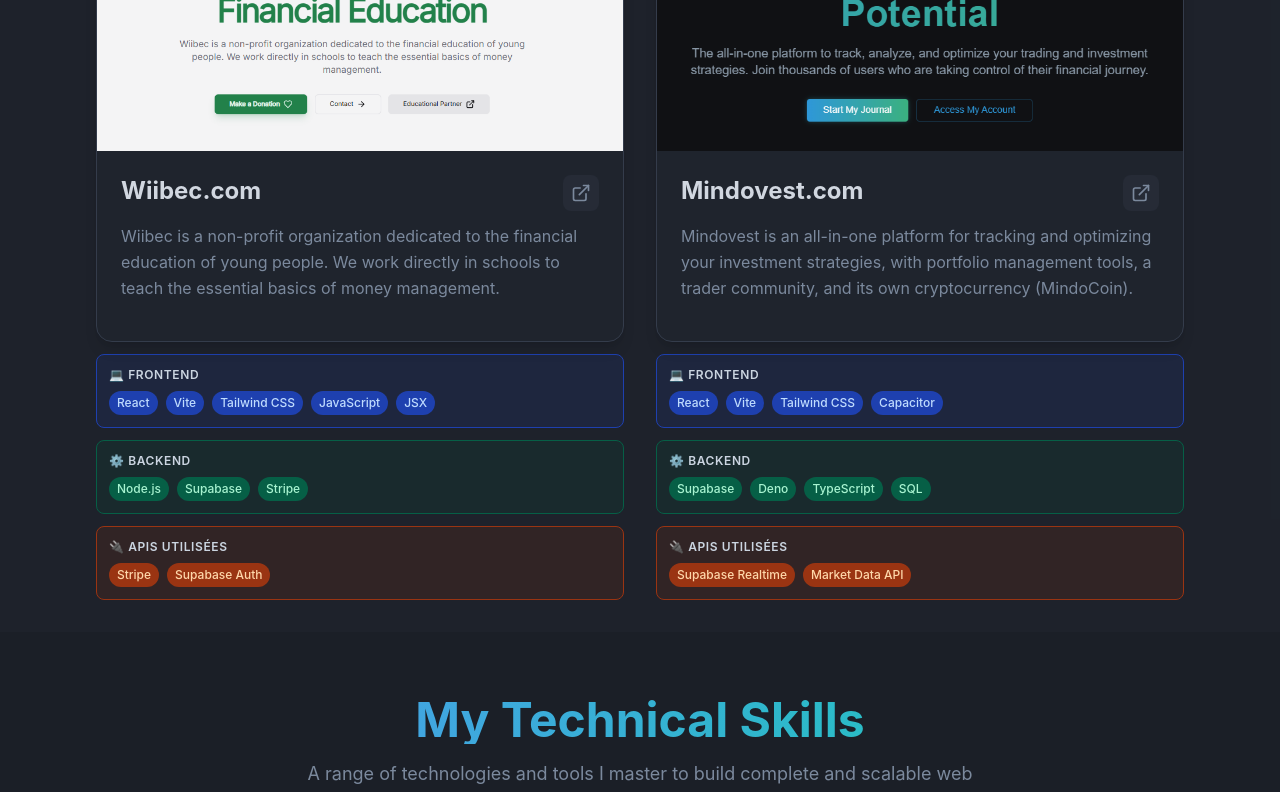
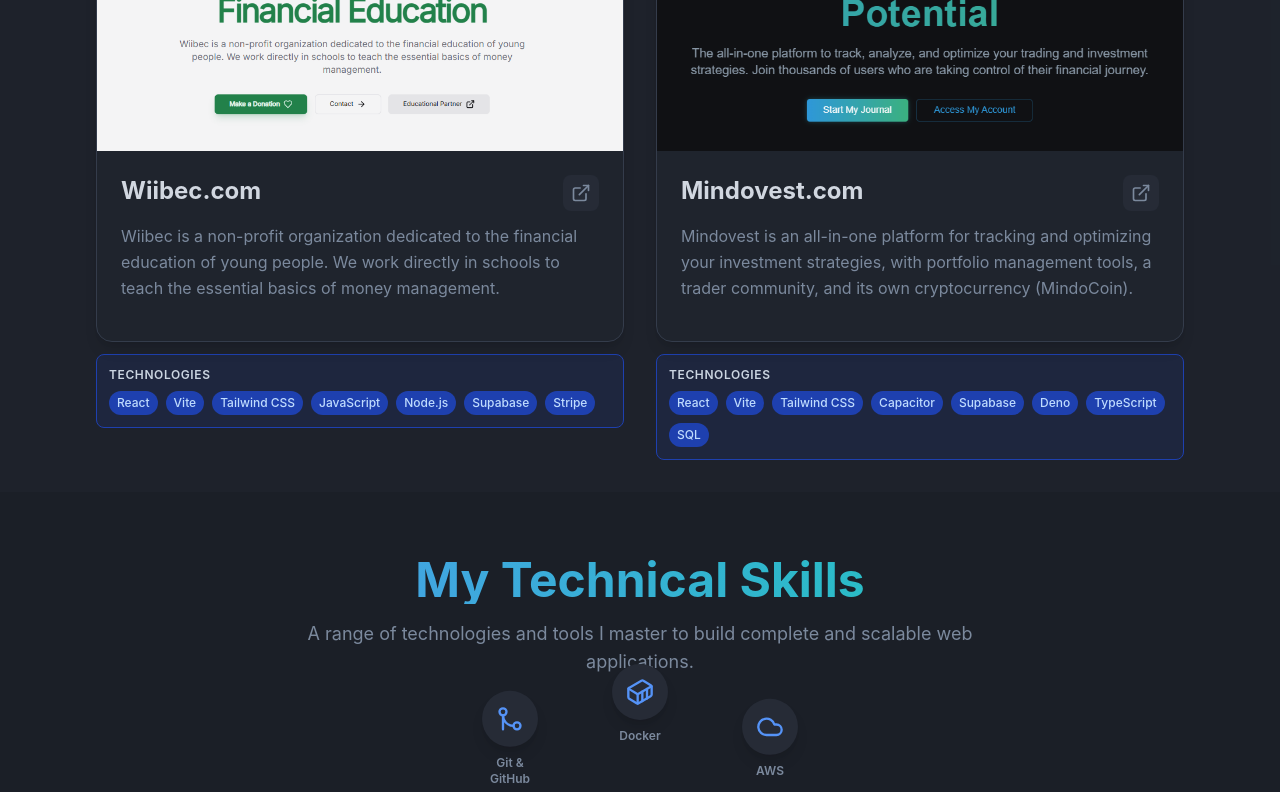
Before and after one commit to WilliamBechay/williambechay, a React (Vite) app: page / in a window 1280 px wide. Shown: the part 498-1290 px from the top of the page. Built offline with nearby package versions, Linux system fonts and the light colour scheme.

Commit message:
Updated Projects.jsx

```diff
--- a/src/components/Projects.jsx
+++ b/src/components/Projects.jsx
@@ -18,9 +18,7 @@
       imageSrc: wiibecImage,
       imageAlt: 'Wiibec.com project screenshot showing modern web interface',
       link: 'https://wiibec.com',
-      frontend: ['React', 'Vite', 'Tailwind CSS', 'JavaScript', 'JSX'],
-      backend: ['Node.js', 'Supabase', 'Stripe'],
-      apis: ['Stripe', 'Supabase Auth'],
+      technologies: ['React', 'Vite', 'Tailwind CSS', 'JavaScript', 'Node.js', 'Supabase', 'Stripe'],
       tags: [],
     },
     {
@@ -30,9 +28,7 @@
       imageSrc: mindovestImage,
       imageAlt: 'Mindovest.com investment platform interface',
       link: 'https://mindovest.com',
-      frontend: ['React', 'Vite', 'Tailwind CSS', 'Capacitor'],
-      backend: ['Supabase', 'Deno', 'TypeScript', 'SQL'],
-      apis: ['Supabase Realtime', 'Market Data API'],
+      technologies: ['React', 'Vite', 'Tailwind CSS', 'Capacitor', 'Supabase', 'Deno', 'TypeScript', 'SQL'],
       tags: [],
     },
   ];
@@ -61,52 +57,17 @@
             <div key={project.id} className="space-y-3">
               <ProjectCard project={project} index={index} />
 
-              {/* Frontend */}
               <div className="p-3 rounded-lg bg-blue-50 dark:bg-blue-900/20 border border-blue-200 dark:border-blue-800">
                 <h4 className="text-xs font-semibold text-slate-700 dark:text-slate-300 uppercase tracking-wider mb-2">
-                  💻 Frontend
+                  Technologies
                 </h4>
                 <div className="flex flex-wrap gap-2">
-                  {project.frontend.map((tech, idx) => (
+                  {project.technologies.map((tech, idx) => (
                     <span
                       key={idx}
                       className="px-2 py-1 text-xs font-medium bg-blue-100 dark:bg-blue-800 text-blue-700 dark:text-blue-200 rounded-full"
                     >
                       {tech}
-                    </span>
-                  ))}
-                </div>
-              </div>
-
-              {/* Backend */}
-              <div className="p-3 rounded-lg bg-emerald-50 dark:bg-emerald-900/20 border border-emerald-200 dark:border-emerald-800">
-                <h4 className="text-xs font-semibold text-slate-700 dark:text-slate-300 uppercase tracking-wider mb-2">
-                  ⚙️ Backend
-                </h4>
-                <div className="flex flex-wrap gap-2">
-                  {project.backend.map((tech, idx) => (
-                    <span
-                      key={idx}
-                      className="px-2 py-1 text-xs font-medium bg-emerald-100 dark:bg-emerald-800 text-emerald-700 dark:text-emerald-200 rounded-full"
-                    >
-                      {tech}
-                    </span>
-                  ))}
-                </div>
-              </div>
-
-              {/* APIs */}
-              <div className="p-3 rounded-lg bg-orange-50 dark:bg-orange-900/20 border border-orange-200 dark:border-orange-800">
-                <h4 className="text-xs font-semibold text-slate-700 dark:text-slate-300 uppercase tracking-wider mb-2">
-                  🔌 APIs utilisées
-                </h4>
-                <div className="flex flex-wrap gap-2">
-                  {project.apis.map((api, idx) => (
-                    <span
-                      key={idx}
-                      className="px-2 py-1 text-xs font-medium bg-orange-100 dark:bg-orange-800 text-orange-700 dark:text-orange-200 rounded-full"
-                    >
-                      {api}
                     </span>
                   ))}
                 </div>
```
